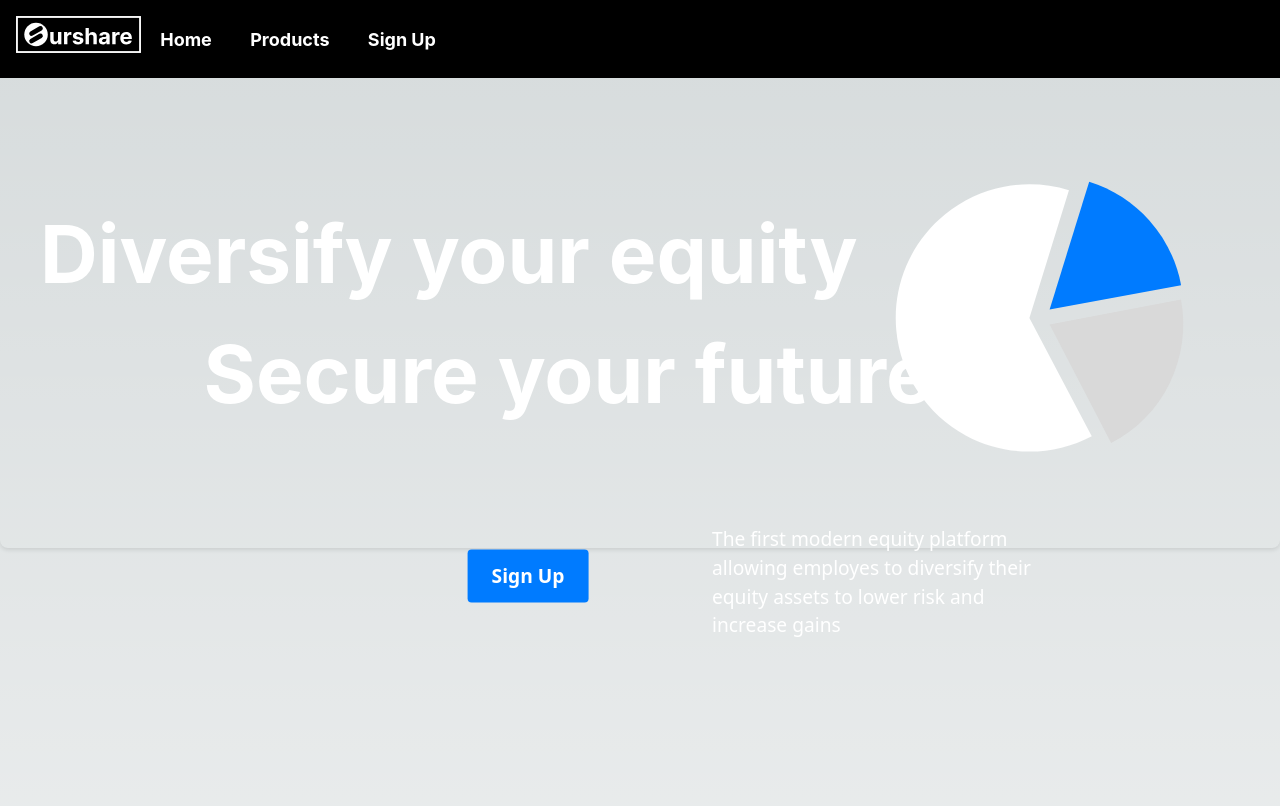
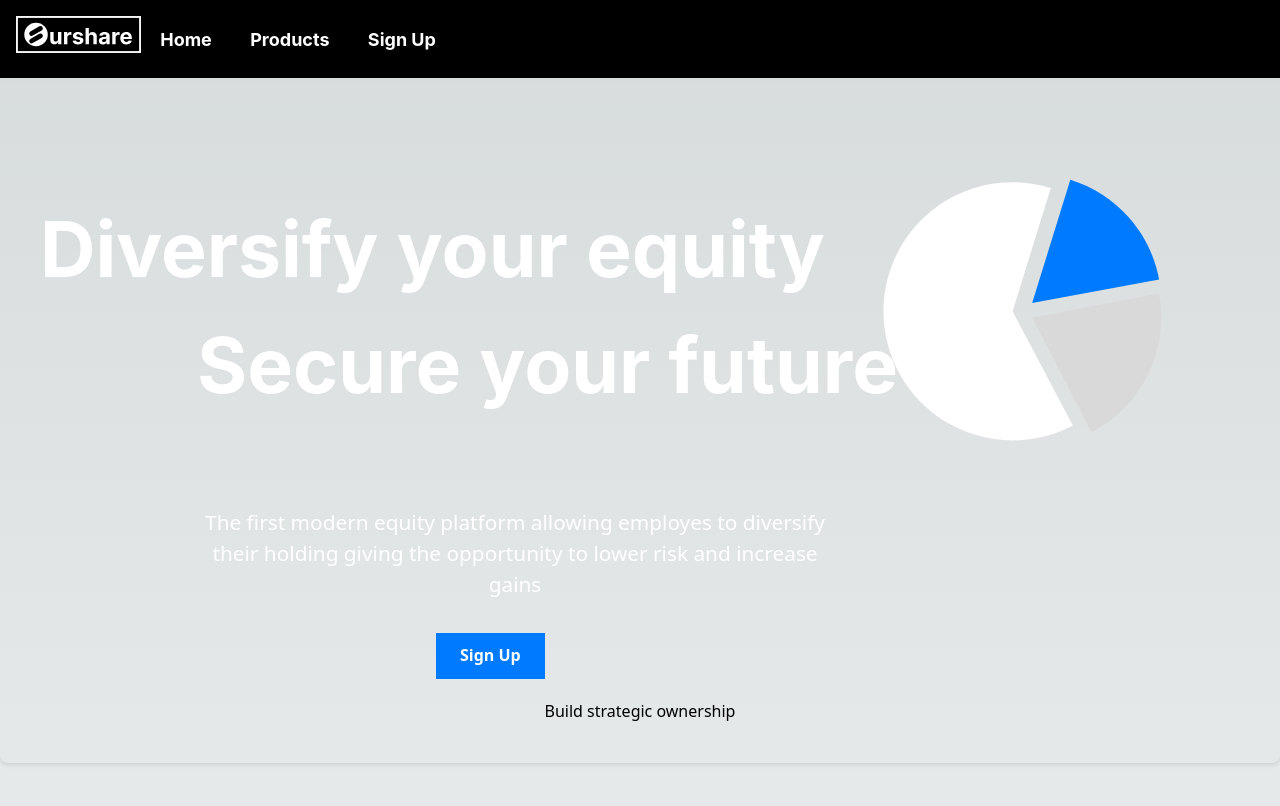
Before and after one commit to akigler/ourshare, a Next.js app: page / in a window 1280 px wide. Shown: the top 806 px of the page. Built offline with nearby package versions, Linux system fonts and the light colour scheme.

Commit message:
landing test

```diff
--- a/src/components/Ourshare.tsx
+++ b/src/components/Ourshare.tsx
@@ -26,13 +26,17 @@ const Ourshare = () => {
             className={styles.pie}
           />
         </div>
-        <p className={styles.paragragh}>
-          The first modern equity platform allowing employes to diversify their
-          equity assets to lower risk and increase gains
-        </p>
-        <button className={styles.signUpButton} onClick={handleSignUp}>
-          Sign Up
-        </button>
+        <div className="lowerFlex">
+          <p className={styles.paragragh}>
+            The first modern equity platform allowing employes to diversify
+            their holding giving the opportunity to lower risk and increase
+            gains
+          </p>
+          <button className={styles.signUpButton} onClick={handleSignUp}>
+            Sign Up
+          </button>
+        </div>
+        <h2 className={styles.lowerHeader}>Build strategic ownership</h2>
       </div>
       {/* Add a pop-up form here when the "Sign Up" button is clicked */}
     </section>
--- a/src/styles/Ourshare.module.css
+++ b/src/styles/Ourshare.module.css
@@ -16,7 +16,7 @@
 
 .title1 {
   font-size: 1.7rem; /* Adjust the size as needed */
-  font-weight: bold;
+  font-weight: bolder;
   font-family: "Inter", sans-serif; /* Use Inter font for the title */
   color: #fff; /* Customize the color */
 }
@@ -35,18 +35,13 @@
 }
 
 .signUpButton {
-  position: absolute; /* Add position absolute to the heading */
-  top: 70%; /* Position the heading 50% from the top */
-  left: 40%; /* Position the heading 50% from the left */
-  transform: translate(-50%, -50%);
   margin: 1rem;
   padding: 12px 24px; /* Add some padding to the button */
-  font-size: 1.2rem; /* Adjust the size as needed */
+  font-size: 1rem; /* Adjust the size as needed */
   font-weight: bold;
   color: #fff; /* Customize the text color */
   background-color: #007bff; /* Customize the button background color */
   border: none; /* Remove the default button border */
-  border-radius: 4px; /* Add rounded corners */
   cursor: pointer; /* Add a pointer cursor on hover */
 }
 
@@ -54,28 +49,21 @@
   background-color: #0056b3; /* Change the background color on hover */
 }
 .paragragh {
-  max-width: 400px;
-  border-radius: 10px;
-  margin: 0 auto;
-  position: absolute; /* Add position absolute to the heading */
-  top: 70%; /* Position the heading 50% from the top */
-  left: 40%; /* Position the heading 50% from the left */
-  transform: translate(+40%, -45%);
-  display: inline-block;
+  max-width: 710px;
+  margin: auto auto;
+  /* display: inline-block; */
   margin: 1rem;
   padding: 12px 24px; /* Add some padding to the button */
-  font-size: 1.2rem; /* Adjust the size as needed */
+  font-size: 1.1rem; /* Adjust the size as needed */
   color: #fff; /* Customize the text color */
-  text-align: left;
+  /* text-align: left; */
 }
 
 .pie {
-  /* position: absolute;
-  top: 33%;
-  left: 60%;
-  transform: translate(+40%, -45%);
-  display: inline-block;
-  margin: 1rem;*/
+  margin-left: 20px;
+  margin-right: 20px;
+  width: 240px;
+  height: 240px;
 }
 
 .titleFlex {
@@ -90,23 +78,58 @@
   width: 100%;
   align-items: center;
 }
+.lowerFlex {
+  display: flex;
+  flex-direction: column;
+  margin-top: 200px;
+  align-items: center;
+  justify-content: center;
+}
+.lowerHeadeer {
+  color: #0056b3;
+}
 @media only screen and (min-width: 768px) {
   .landingFlex {
     flex-direction: row;
     justify-content: space-between;
   }
   .title1 {
-    font-size: 5rem; /* Adjust the size as needed */
+    font-size: 4.8rem; /* Adjust the size as needed */
     font-weight: bold;
     font-family: "Inter", sans-serif; /* Use Inter font for the title */
     color: #fff; /* Customize the color */
   }
   .title2 {
-    font-size: 5rem; /* Adjust the size as needed */
+    font-size: 4.8rem; /* Adjust the size as needed */
     font-weight: bold;
     font-family: "Inter", sans-serif; /* Use Inter font for the title */
     color: #fff; /* Customize the color */
     position: relative;
     left: 20%;
   }
+  .pie {
+    margin-left: 20px;
+    margin-right: 20px;
+    width: 375px;
+    height: 375px;
+  }
+  .signUpButton {
+    margin: 20px 33%;
+    padding-top: 10px;
+    display: flex;
+    justify-content: center;
+    align-items: center;
+    flex-direction: column;
+  }
+  .paragragh {
+    display: flex;
+    font-size: 1.3rem;
+    justify-content: center;
+    align-items: center;
+    flex-direction: column;
+    margin: auto 10%;
+  }
+  .lowerFlex {
+    justify-content: center;
+  }
 }
```
